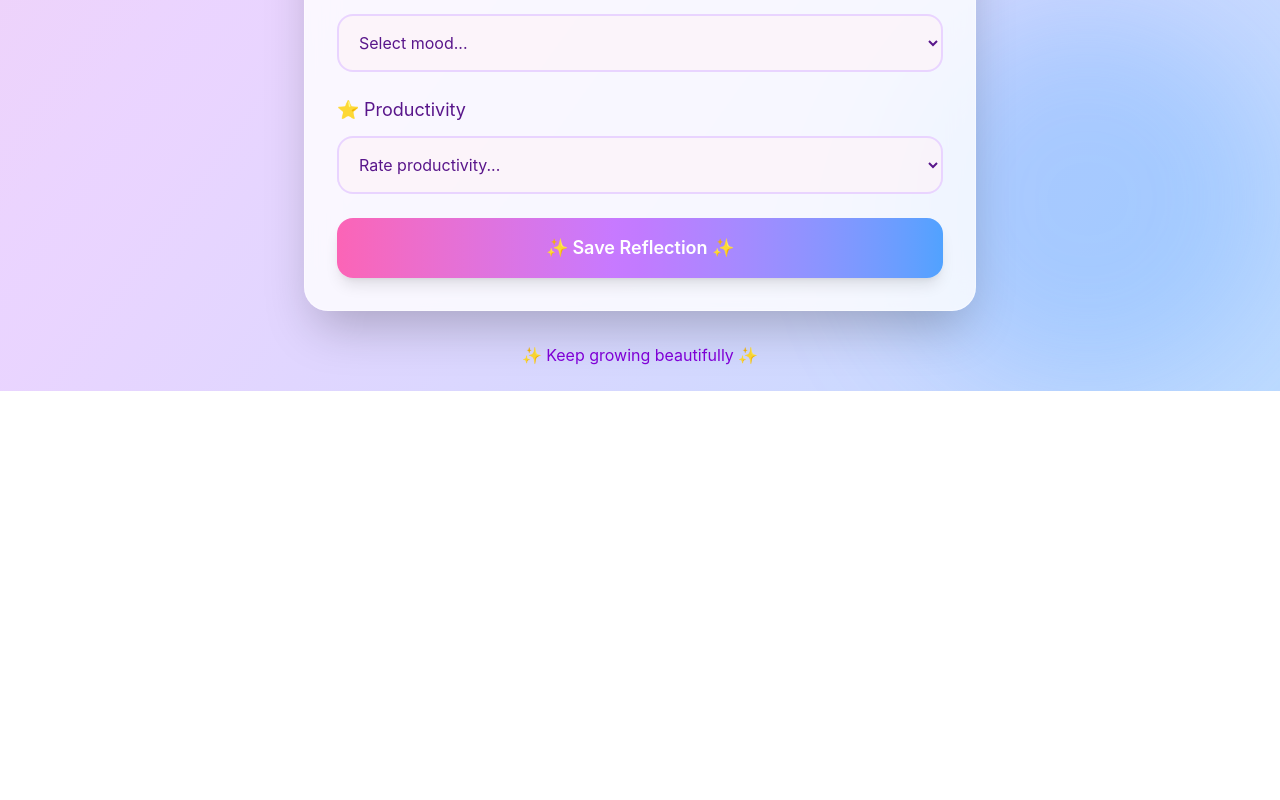
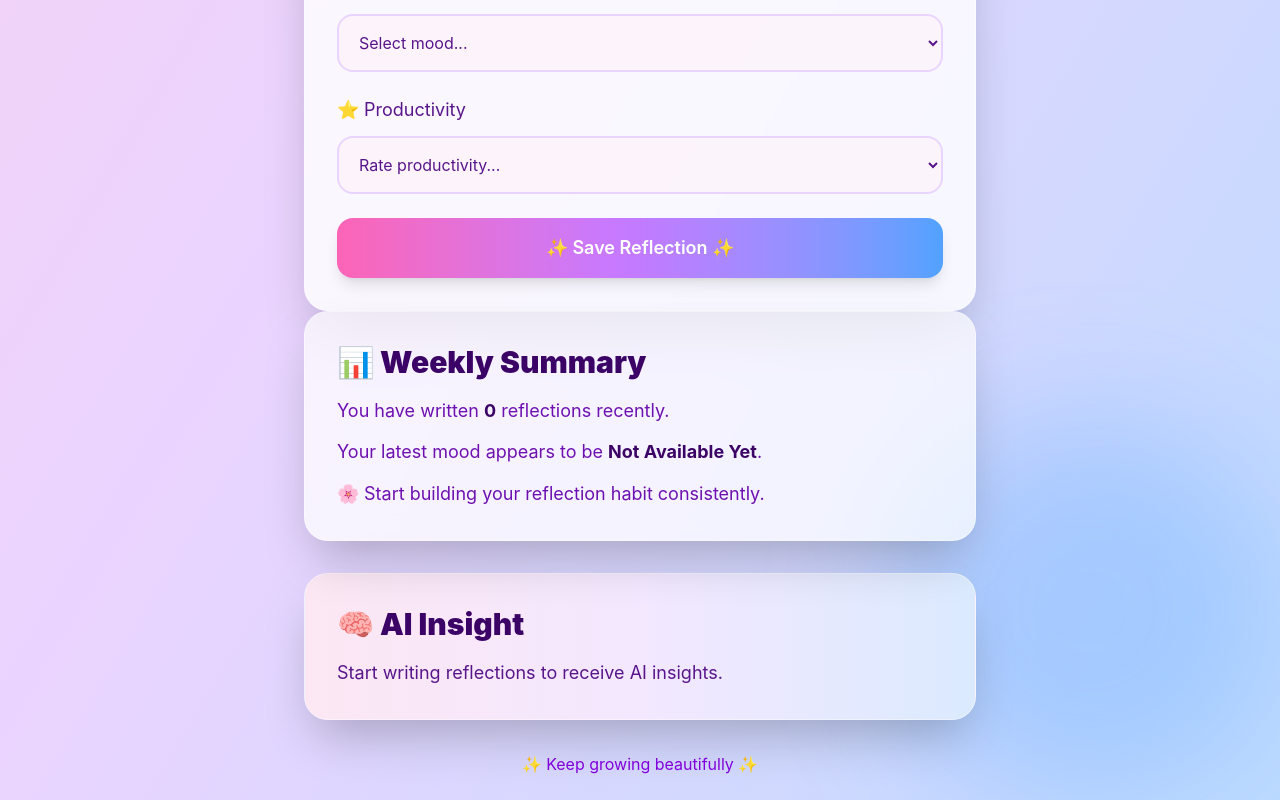
Before and after one commit to pubudini-rathnayake/student-reflection-ai-frontend, a React (Vite) app: page / in a window 1280 px wide. Shown: the part 1366-2166 px from the top of the page. Before the commit the page ends 1757 px from the top, so only its background shows below. Built offline with nearby package versions, Linux system fonts and the light colour scheme.

Commit message:
Add AI Insight Card, Weekly Summary, and dashboard improvements

```diff
--- a/src/App.jsx
+++ b/src/App.jsx
@@ -29,6 +29,41 @@ export default function App() {
     setReflection("");
     setMood("");
     setProductivity("");
+  };
+
+  const getAIInsight = () => {
+    if (!entries.length) {
+      return "Start writing reflections to receive AI insights.";
+    }
+
+    const latest = entries[0]?.reflection?.toLowerCase() || "";
+
+    const stressWords = [
+      "stress",
+      "tired",
+      "exhausted",
+      "anxious",
+      "burnout",
+      "overwhelmed",
+    ];
+    const positiveWords = [
+      "happy",
+      "motivated",
+      "excited",
+      "calm",
+      "productive",
+      "good",
+    ];
+
+    if (stressWords.some((word) => latest.includes(word))) {
+      return "⚠️ You seem slightly overwhelmed. Consider taking a short break and prioritizing rest.";
+    }
+
+    if (positiveWords.some((word) => latest.includes(word))) {
+      return "✨ You are showing strong positive emotional momentum. Keep going!";
+    }
+
+    return "🌸 Keep reflecting consistently to improve your emotional awareness.";
   };
 
   return (
@@ -233,6 +268,46 @@ export default function App() {
           </button>
         </div>
 
+        {/* Weekly Summary */}
+
+        <div className="bg-white/70 backdrop-blur-lg border border-white/40 rounded-3xl p-8 shadow-2xl mb-8">
+          <h2 className="text-3xl font-black text-purple-950 mb-4">
+            📊 Weekly Summary
+          </h2>
+
+          <p className="text-purple-800 text-lg leading-relaxed">
+            You have written{" "}
+            <span className="font-bold text-purple-950">{entries.length}</span>{" "}
+            reflections recently.
+          </p>
+
+          <p className="text-purple-800 text-lg leading-relaxed mt-3">
+            Your latest mood appears to be{" "}
+            <span className="font-bold text-purple-950">
+              {entries[0]?.mood || "Not Available Yet"}
+            </span>
+            .
+          </p>
+
+          <p className="text-purple-800 text-lg leading-relaxed mt-3">
+            {entries.length > 5
+              ? "✨ Amazing consistency! Keep reflecting and growing."
+              : "🌸 Start building your reflection habit consistently."}
+          </p>
+        </div>
+
+        {/* AI Insight Card */}
+
+        <div className="bg-gradient-to-r from-pink-100 via-purple-100 to-blue-100 border border-white/40 rounded-3xl p-8 shadow-2xl mb-8">
+          <h2 className="text-3xl font-black text-purple-950 mb-4">
+            🧠 AI Insight
+          </h2>
+
+          <p className="text-purple-900 text-lg leading-relaxed">
+            {getAIInsight()}
+          </p>
+        </div>
+
         {/* Saved Reflections */}
 
         <div className="mt-8 space-y-4">
```
